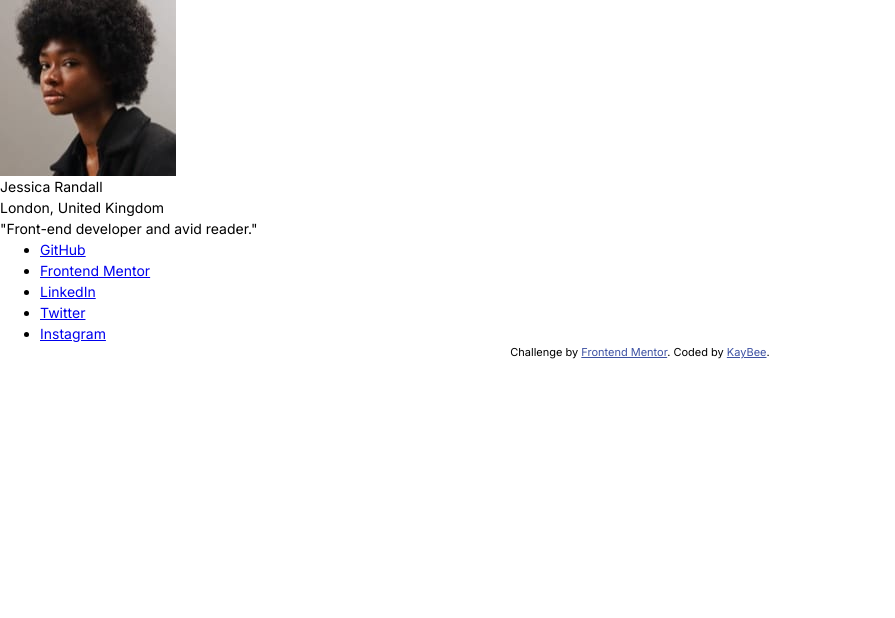
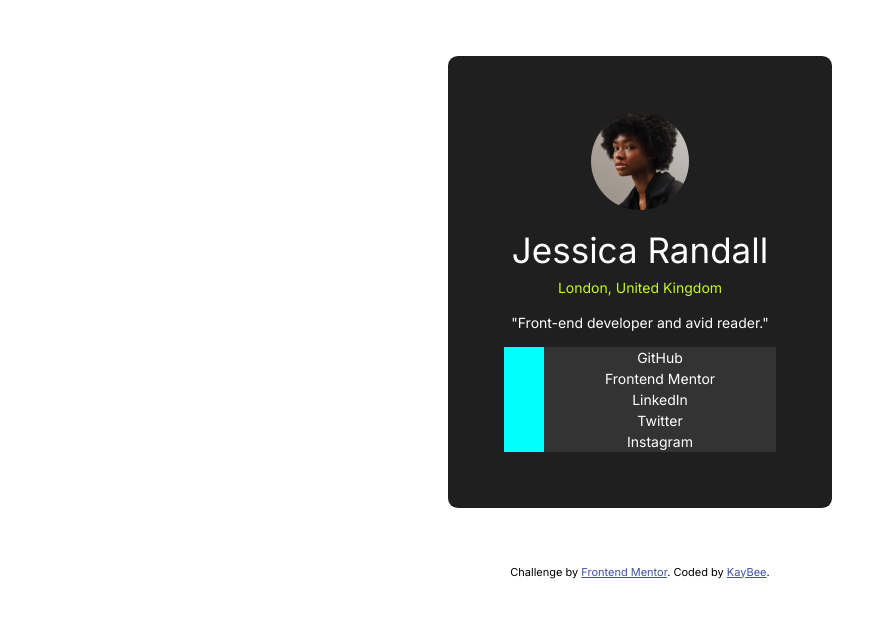
Before and after one commit to kbmke/FEM-social-link-profile, a plain HTML site: page index.html in a window 1280 px wide. Shown: the whole page, without its empty margins (0-895 px from the left). Drawn offline with Linux system fonts and the light colour scheme.

Commit message:
updated css to try and figure out when the list wont center

```diff
--- a/assets/style.css
+++ b/assets/style.css
@@ -211,6 +211,66 @@ body {
   /* CHANGES SETTINGS AT 768px SCREEN SIZE TO 1440px SCREEN SIZE*/
 }
 
+.card {
+  width: 30%;
+  background-color: var(--card-clr);
+  margin: 4rem auto;
+  padding: 4rem;
+  text-align: center;
+  border-radius: 0.7rem;
+}
+
+.wrapper img {
+  width: 7rem;
+  border-radius: 50%;
+  margin: 0 auto;
+}
+
+.name {
+  text-align: center;
+  color: var(--main-txt-clr);
+  font-size: 2.5rem;
+  margin-top: 1rem;
+}
+
+.location {
+  color: var(--location-clr);
+  text-align: center;
+}
+
+.user-bio {
+  color: var(--main-txt-clr);
+  text-align: center;
+  margin: 1rem auto;
+}
+
+/* .links {
+  margin: 1rem auto;
+} */
+
+ul {
+  list-style: none;
+  background-color: aqua;
+  /* text-align: center; */
+  margin: 0 auto;
+}
+
+li {
+  text-decoration: none;
+  /* width: 90%; */
+  /* margin: 0 auto; */
+  /* text-align: center; */
+  /* padding: 0.8rem; */
+  background-color: var(--btn-bg);
+}
+
+.btn {
+  color: var(--main-txt-clr);
+  /* background-color: var(--btn-bg); */
+  text-align: center;
+  text-decoration: none;
+}
+
 .attribution {
   font-size: 11px;
   text-align: center;
--- a/index.html
+++ b/index.html
@@ -37,7 +37,7 @@
         <h2 class="location">London, United Kingdom</h2>
         <p class="user-bio">"Front-end developer and avid reader."</p>
 
-        <section class="links">
+        <!-- <section class="links"> -->
         <ul>
           <li><a href="#" class="btn">GitHub</a></li>
           <li><a href="#" class="btn">Frontend Mentor</a></li>
@@ -45,7 +45,7 @@
           <li><a href="#" class="btn">Twitter</a></li>
           <li><a href="#" class="btn">Instagram</a></li>
         </ul>
-        </section>
+        <!-- </section> -->
       </div>
     </main>
 
```
Lines whose indentation alone changed are shown as unchanged.
